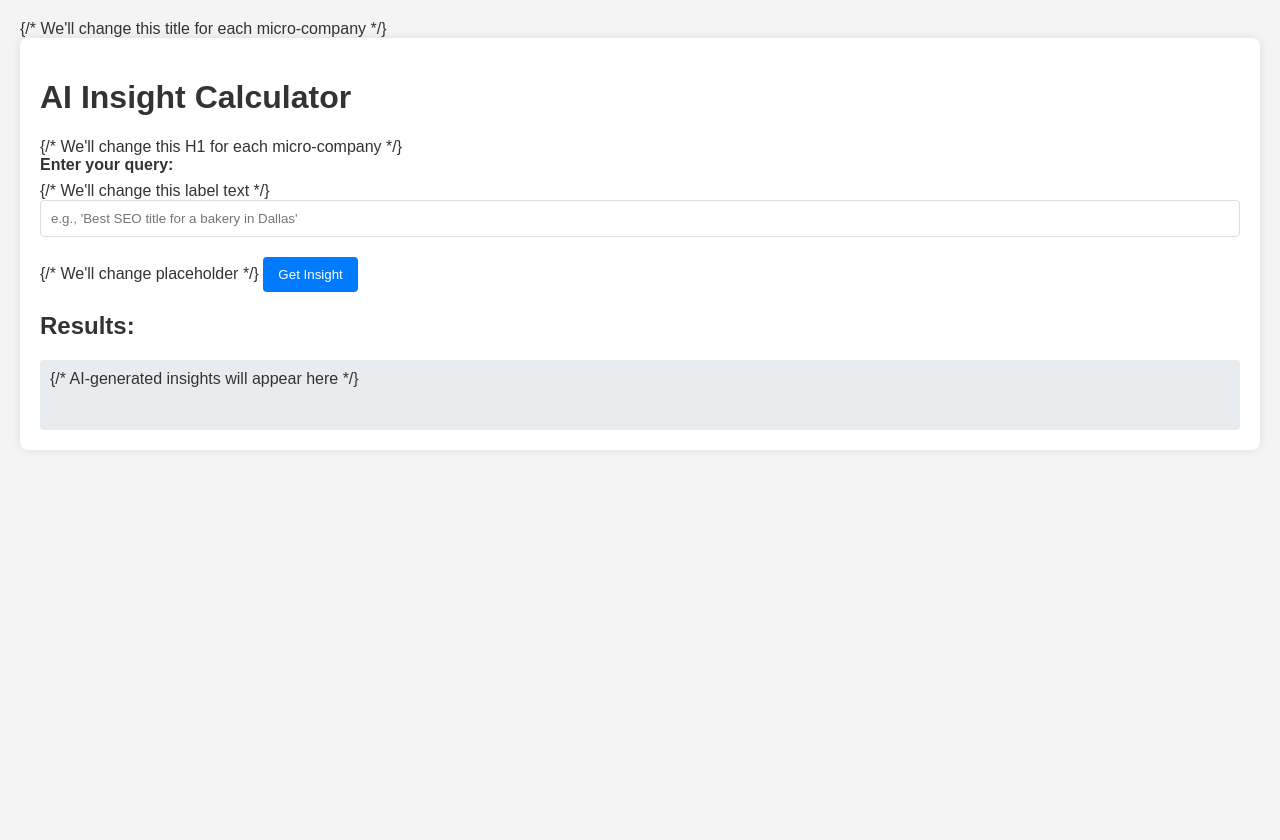
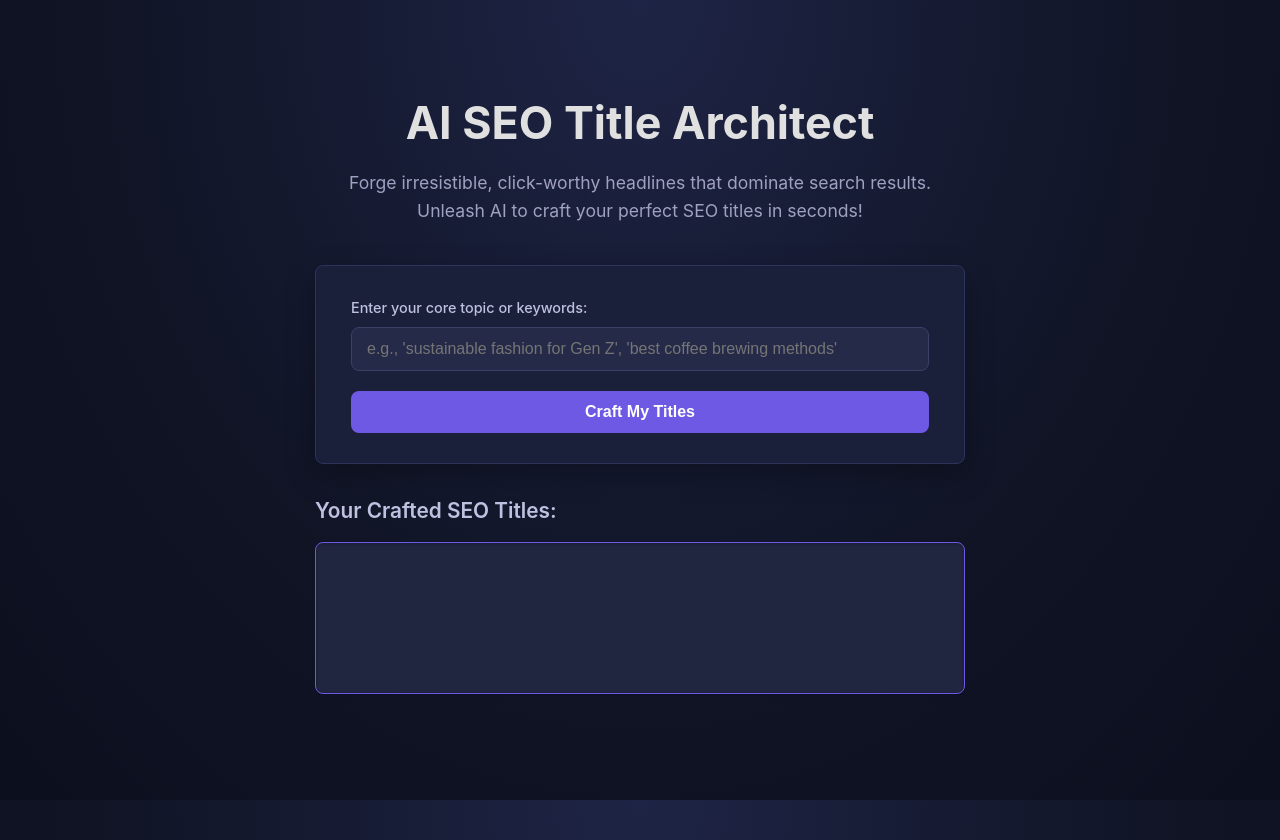
Before and after one commit to stepanianpat/forge-launchpad, a website: page index.html in a window 1280 px wide. Before the commit the page ends 800 px from the top, so only its background shows below. Drawn offline with Linux system fonts and the light colour scheme.

Commit message:
optimized UI, functions

```diff
--- /dev/null
+++ b/assets/css/styles.css
@@ -0,0 +1,198 @@
+/* Basic Reset & Dark Theme Variables */
+:root {
+    --background-color: #101425;
+    --background-gradient-start: #1e2445;
+    --card-background-color: #1a1f3a;
+    --text-color: #e0e0e0;
+    --primary-color: #6d59e4;
+    --primary-hover-color: #5848c0;
+    --secondary-color: #2d335b;
+    --border-radius: 8px;
+    --input-background: #252a49;
+    --input-border: #3b4068;
+    --font-family: 'Inter', -apple-system, BlinkMacSystemFont, "Segoe UI", Roboto, Helvetica, Arial, sans-serif, "Apple Color Emoji", "Segoe UI Emoji", "Segoe UI Symbol";
+    --results-background-color: #202540; /* Slightly different dark for results */
+    --title-item-background: #2a2f4d; /* Background for individual title items */
+    --title-item-border: #3b4068; /* Border for individual title items */
+}
+
+html {
+    font-family: var(--font-family);
+    background-color: var(--background-color);
+    background-image: radial-gradient(ellipse at center top,
+                                      var(--background-gradient-start) 0%,
+                                      var(--background-color) 60%,
+                                      #0c0f1e 100%);
+    background-repeat: no-repeat;
+    background-attachment: fixed;
+    color: var(--text-color);
+    line-height: 1.6;
+    min-height: 100%;
+}
+
+body {
+    margin: 0;
+    padding: 0;
+    display: flex;
+    flex-direction: column;
+    align-items: center;
+    min-height: 100vh;
+    padding: 20px;
+}
+
+/* Main Content Container */
+.main-container {
+    width: 100%;
+    max-width: 650px;
+    text-align: center;
+    padding-top: 40px;
+    position: relative;
+    z-index: 1;
+}
+
+/* Hero Section Styling */
+.hero-section {
+    margin-bottom: 40px;
+}
+
+.hero-section h1 {
+    font-size: 2.8rem;
+    font-weight: 700;
+    margin-bottom: 10px;
+    line-height: 1.2;
+}
+
+.hero-section p {
+    font-size: 1.1rem;
+    color: #a0a0c0;
+    margin-bottom: 30px;
+}
+
+/* Form Card Styling */
+.form-card {
+    background-color: var(--card-background-color);
+    padding: 30px 35px;
+    border-radius: var(--border-radius);
+    box-shadow: 0 10px 30px rgba(0, 0, 0, 0.3);
+    text-align: left;
+    border: 1px solid var(--secondary-color);
+}
+
+.form-card label {
+    display: block;
+    font-size: 0.9rem;
+    font-weight: 500;
+    margin-bottom: 8px;
+    color: #c0c0e0;
+}
+
+.form-card input[type="text"] {
+    width: 100%;
+    padding: 12px 15px;
+    margin-bottom: 20px;
+    border-radius: var(--border-radius);
+    border: 1px solid var(--input-border);
+    background-color: var(--input-background);
+    color: var(--text-color);
+    font-size: 1rem;
+    box-sizing: border-box;
+}
+
+.form-card input[type="text"]:focus {
+    outline: none;
+    border-color: var(--primary-color);
+    box-shadow: 0 0 0 3px rgba(109, 89, 228, 0.3);
+}
+
+.form-card button {
+    width: 100%;
+    padding: 12px 15px;
+    background-color: var(--primary-color);
+    color: white;
+    border: none;
+    border-radius: var(--border-radius);
+    font-size: 1rem;
+    font-weight: 600;
+    cursor: pointer;
+    transition: background-color 0.2s ease;
+}
+
+.form-card button:hover {
+    background-color: var(--primary-hover-color);
+}
+
+.form-card button[aria-busy="true"] {
+    opacity: 0.7;
+    cursor: wait;
+}
+
+/* Results Area Styling */
+.results-area {
+    margin-top: 30px;
+    text-align: left;
+}
+
+.results-area h3 {
+    font-size: 1.3rem;
+    font-weight: 600;
+    color: #c0c0e0;
+    margin-bottom: 15px;
+}
+
+#results {
+    background-color: var(--results-background-color);
+    padding: 15px 20px; /* Adjusted padding */
+    border-radius: var(--border-radius);
+    border: 1px solid var(--primary-color);
+    box-shadow: inset 0 1px 3px rgba(0,0,0,0.2), 0 1px 2px rgba(0,0,0,0.1);
+    min-height: 120px;
+    font-size: 1rem;
+    color: var(--text-color);
+    transition: all 0.3s ease;
+    /* Remove white-space: pre-wrap; as we'll use list items */
+}
+
+#results ul { /* Styling for the list of titles */
+    list-style: none; /* Remove default bullet points */
+    padding: 0;
+    margin: 0;
+}
+
+#results li { /* Styling for each individual title item */
+    background-color: var(--title-item-background);
+    border: 1px solid var(--title-item-border);
+    border-radius: calc(var(--border-radius) - 4px); /* Slightly smaller radius */
+    padding: 12px 18px;
+    margin-bottom: 10px;
+    font-size: 0.95rem;
+    line-height: 1.6;
+    box-shadow: 0 2px 4px rgba(0,0,0,0.1);
+    transition: transform 0.2s ease-out, box-shadow 0.2s ease-out;
+}
+
+#results li:last-child {
+    margin-bottom: 0; /* No margin for the last item */
+}
+
+#results li:hover { /* Optional: subtle hover effect */
+    transform: translateY(-2px);
+    box-shadow: 0 4px 8px rgba(0,0,0,0.15);
+}
+
+
+#results.error {
+    color: #ff7b7b;
+    border-color: #ff7b7b;
+    background-color: rgba(255, 123, 123, 0.05);
+    padding: 25px; /* Keep more padding for error message */
+}
+
+/* Loading Indicator */
+#loadingIndicator.hidden {
+    display: none;
+}
+#loadingIndicator {
+    margin: 20px 0;
+    text-align: center;
+    font-size: 1rem;
+}
--- a/index.html
+++ b/index.html
@@ -1,35 +1,33 @@
 <!DOCTYPE html>
-<html lang="en">
+<html lang="en" data-theme="dark">
 <head>
     <meta charset="UTF-8">
     <meta name="viewport" content="width=device-width, initial-scale=1.0">
-    <title>AI Insight Calculator</title> {/* We'll change this title for each micro-company */}
-    <style>
-        body { font-family: sans-serif; margin: 20px; background-color: #f4f4f4; color: #333; }
-        .container { background-color: #fff; padding: 20px; border-radius: 8px; box-shadow: 0 0 10px rgba(0,0,0,0.1); }
-        label { display: block; margin-bottom: 8px; font-weight: bold; }
-        input[type="text"] { width: calc(100% - 22px); padding: 10px; margin-bottom: 20px; border: 1px solid #ddd; border-radius: 4px; }
-        button { padding: 10px 15px; background-color: #007bff; color: white; border: none; border-radius: 4px; cursor: pointer; }
-        button:hover { background-color: #0056b3; }
-        #results { margin-top: 20px; padding: 10px; background-color: #e9ecef; border-radius: 4px; min-height: 50px; }
-        .hidden { display: none; }
-    </style>
+    <title>AI SEO Title Architect</title>
+    <!-- Link to your external CSS file -->
+    <link rel="stylesheet" href="assets/css/styles.css">
 </head>
 <body>
-    <div class="container">
-        <h1>AI Insight Calculator</h1> {/* We'll change this H1 for each micro-company */}
+    <div class="main-container">
+        <section class="hero-section">
+            <h1>AI SEO Title Architect</h1>
+            <p>Forge irresistible, click-worthy headlines that dominate search results. Unleash AI to craft your perfect SEO titles in seconds!</p>
+        </section>
 
-        <label for="userInput">Enter your query:</label> {/* We'll change this label text */}
-        <input type="text" id="userInput" placeholder="e.g., 'Best SEO title for a bakery in Dallas'"> {/* We'll change placeholder */}
+        <section class="form-card">
+            <label for="userInput">Enter your core topic or keywords:</label>
+            <input type="text" id="userInput" name="userInput" placeholder="e.g., 'sustainable fashion for Gen Z', 'best coffee brewing methods'">
 
-        <button id="submitButton">Get Insight</button>
+            <button id="submitButton" aria-busy="false">Craft My Titles</button>
 
-        <div id="loadingIndicator" class="hidden">Loading...</div>
+            <div id="loadingIndicator" class="hidden" aria-busy="true">Architecting titles... please wait.</div>
+        </section>
 
-        <h2>Results:</h2>
-        <div id="results">
-            {/* AI-generated insights will appear here */}
-        </div>
+        <section class="results-area">
+            <h3>Your Crafted SEO Titles:</h3>
+            <div id="results">
+            </div>
+        </section>
     </div>
 
     <script>
@@ -37,21 +35,21 @@
         const userInput = document.getElementById('userInput');
         const resultsDiv = document.getElementById('results');
         const loadingIndicator = document.getElementById('loadingIndicator');
-
-        const apiEndpoint = 'https://forge-launchpad.vercel.app/api/getInsight';
+        const apiEndpoint = 'https://forge-launchpad.vercel.app/api/getInsight'; // Ensure this is your correct Vercel URL
 
         submitButton.addEventListener('click', async () => {
             const query = userInput.value;
-            resultsDiv.textContent = '';
+            resultsDiv.innerHTML = ''; // Clear previous results, including any placeholder text
             resultsDiv.classList.remove('error');
 
             if (!query.trim()) {
-                resultsDiv.textContent = 'Please enter a query.';
+                resultsDiv.textContent = 'Please enter your topic or keywords to generate titles.';
                 return;
             }
 
             loadingIndicator.classList.remove('hidden');
             submitButton.disabled = true;
+            submitButton.setAttribute('aria-busy', 'true');
 
             try {
                 const response = await fetch(apiEndpoint, {
@@ -62,28 +60,56 @@
                     body: JSON.stringify({ query: query }),
                 });
 
-                loadingIndicator.classList.add('hidden');
-                submitButton.disabled = false;
+                if (response.ok) {
+                    const responseText = await response.text();
+                    console.log("Received raw response text:", responseText);
 
-                if (!response.ok) {
-                    let errorMsg = `Error: ${response.status} ${response.statusText}`;
+                    try {
+                        const data = JSON.parse(responseText);
+                        // Process and display titles as a list
+                        if (data.message) {
+                            const titles = data.message.split('\n').filter(title => title.trim() !== '');
+
+                            if (titles.length > 0) {
+                                const ul = document.createElement('ul');
+                                titles.forEach(titleText => {
+                                    const li = document.createElement('li');
+                                    li.textContent = titleText.trim();
+                                    ul.appendChild(li);
+                                });
+                                resultsDiv.appendChild(ul);
+                            } else {
+                                resultsDiv.textContent = "No titles were generated, or the response was empty.";
+                            }
+                        } else {
+                             resultsDiv.textContent = "Received an unexpected response format from the AI.";
+                        }
+
+                    } catch (parseError) {
+                        console.error("Error parsing JSON:", parseError);
+                        console.error("Text that failed to parse was:", responseText);
+                        resultsDiv.textContent = "Error: Failed to parse the server's response.";
+                        resultsDiv.classList.add('error');
+                    }
+                } else {
+                    let errorMsg = `HTTP Error: ${response.status} ${response.statusText}`;
                     try {
                         const errorData = await response.json();
-                        errorMsg = errorData.error || errorMsg;
+                        errorMsg = errorData.error ? `API Error: ${errorData.error}` : errorMsg;
                     } catch (e) {
+                        // If error response isn't JSON, use the original HTTP error message
                     }
                     throw new Error(errorMsg);
                 }
 
-                const data = await response.json();
-                resultsDiv.textContent = data.message || `Received: ${data.originalQuery}`;
-
             } catch (error) {
-                console.error('Failed to fetch insight:', error);
-                resultsDiv.textContent = `Failed to get insight. ${error.message}`;
+                console.error('Operation failed:', error);
+                resultsDiv.textContent = `Operation failed: ${error.message}`;
                 resultsDiv.classList.add('error');
+            } finally {
                 loadingIndicator.classList.add('hidden');
                 submitButton.disabled = false;
+                submitButton.setAttribute('aria-busy', 'false');
             }
         });
     </script>
```
Also changed, not shown: api/getInsight.js (+6 -18 lines).
